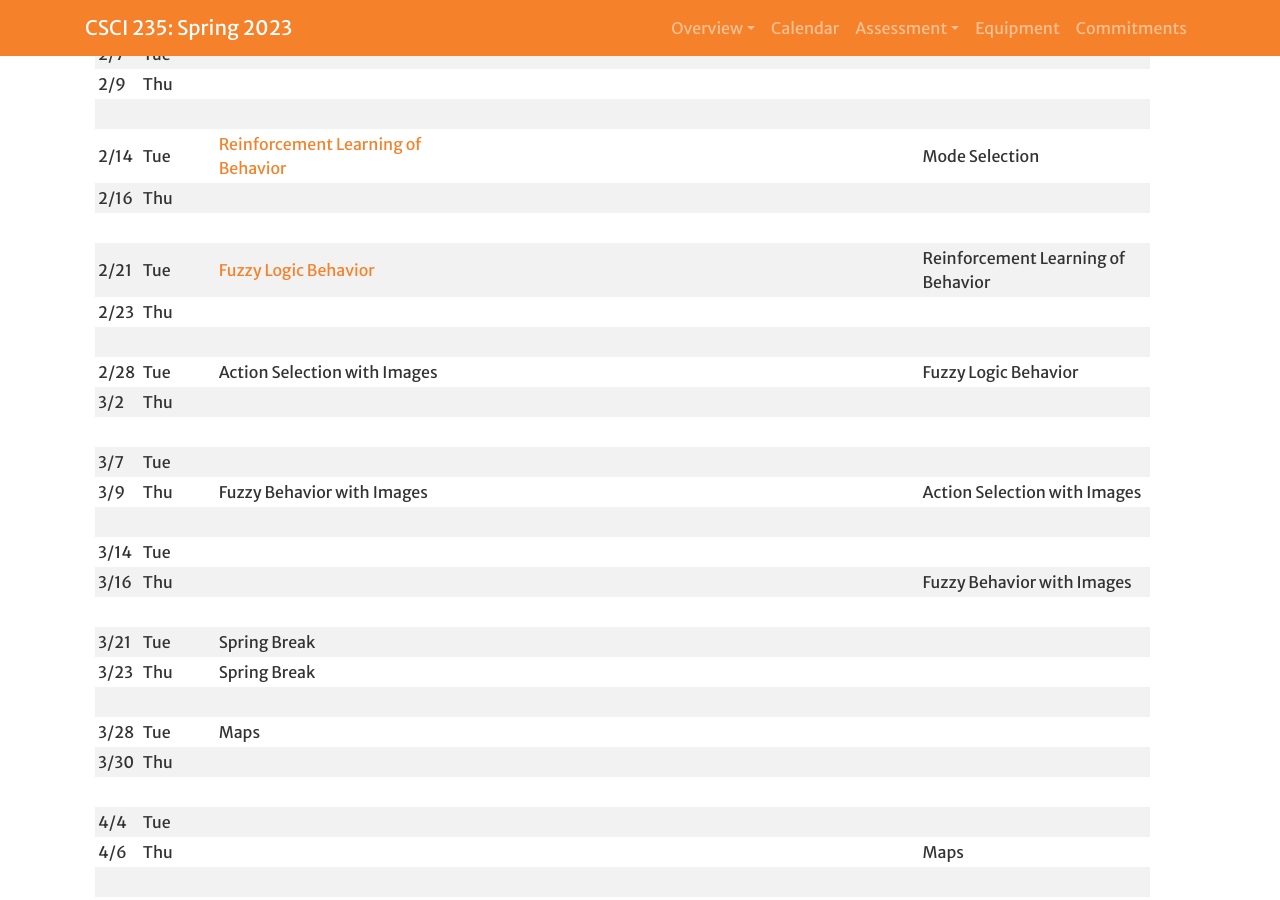
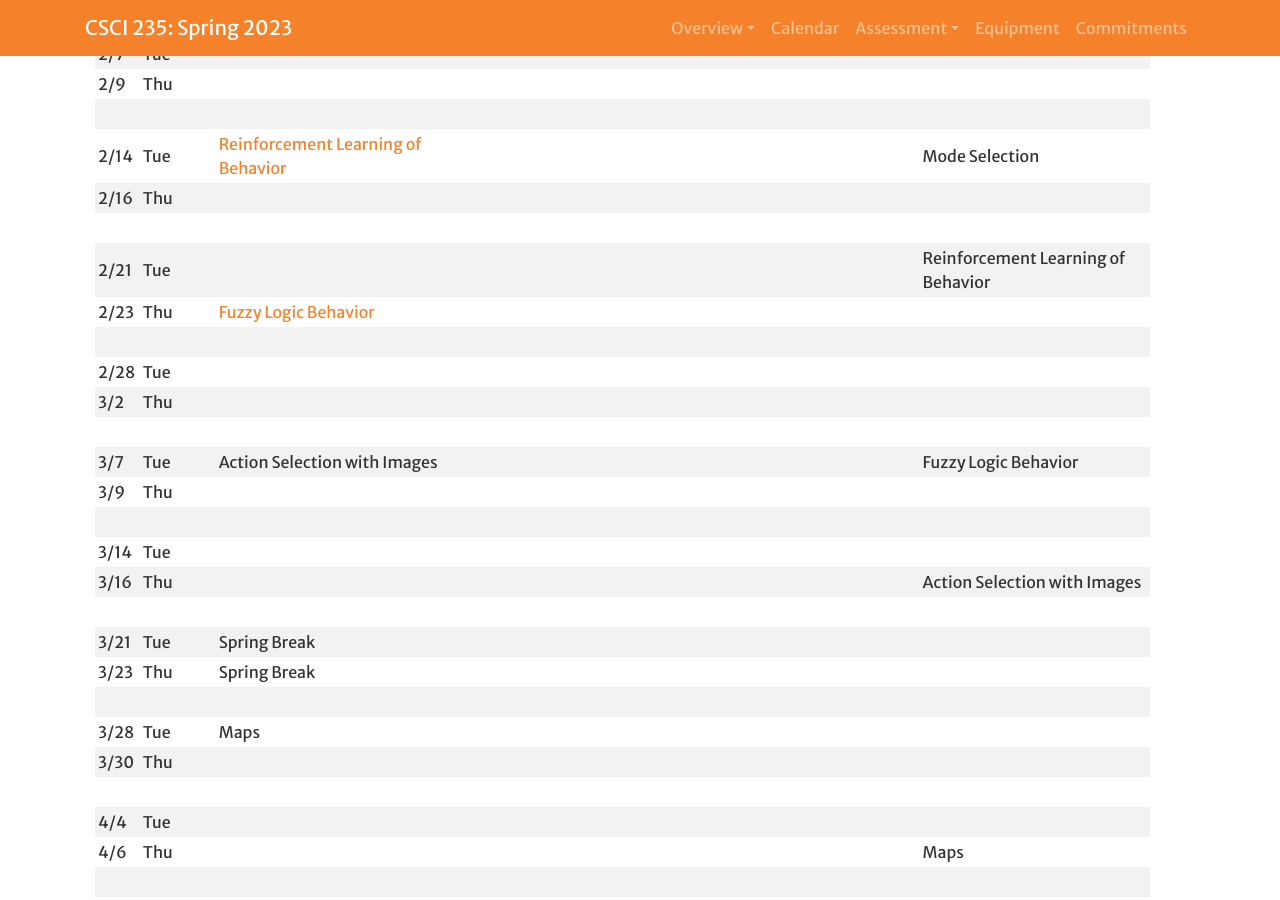
Before and after one commit to Hendrix-CS/csci235, a Jekyll site: the page built from index.md, in a window 1280 px wide and 900 px high, scrolled down 1725 px. Built offline with Jekyll 4.4.1, drawn with Linux system fonts in a browser that asks for light colours; a script that is not in the unit is left out; our own code applies the rules of GitHub Pages for plain Markdown files; some of the changed text lies outside the part shown.

Commit message:
Removed a project from the syllabus.

```diff
--- a/index.md
+++ b/index.md
@@ -46,17 +46,17 @@ Upon completing this course, our goal is for you to be able to:
 | 2/14 | Tue | [Reinforcement Learning of Behavior]({{site.baseurl}}/projects/qlearning.html) |  |   | Mode Selection |
 | 2/16 | Thu |  |  |  |  |
 |      |
-| 2/21 | Tue | [Fuzzy Logic Behavior]({{site.baseurl}}/projects/fuzzy.html) |  |  | Reinforcement Learning of Behavior |
-| 2/23 | Thu | |  |  |  |
+| 2/21 | Tue | |  |  | Reinforcement Learning of Behavior |
+| 2/23 | Thu | [Fuzzy Logic Behavior]({{site.baseurl}}/projects/fuzzy.html) |  |  |  |
 |      |
-| 2/28 | Tue | Action Selection with Images |  |   | Fuzzy Logic Behavior |
+| 2/28 | Tue | |  |  | |
 | 3/2  | Thu | |  |  |  |
 |      |
-| 3/7  | Tue |  |  |  | |
-| 3/9  | Thu | Fuzzy Behavior with Images |  |  |  Action Selection with Images |
+| 3/7  | Tue | Action Selection with Images  |  |  | Fuzzy Logic Behavior  |
+| 3/9  | Thu |  |  |  |   |
 |      |
 | 3/14 | Tue |  |  |  |  |
-| 3/16 | Thu |  |  |  |  Fuzzy Behavior with Images |
+| 3/16 | Thu |  |  |  |  Action Selection with Images  |
 |      |
 | 3/21 | Tue | Spring Break |  |  |  |
 | 3/23 | Thu | Spring Break |  |  |  |
```
Also changed, not shown: other parts of index.md (+1 -1 lines).
